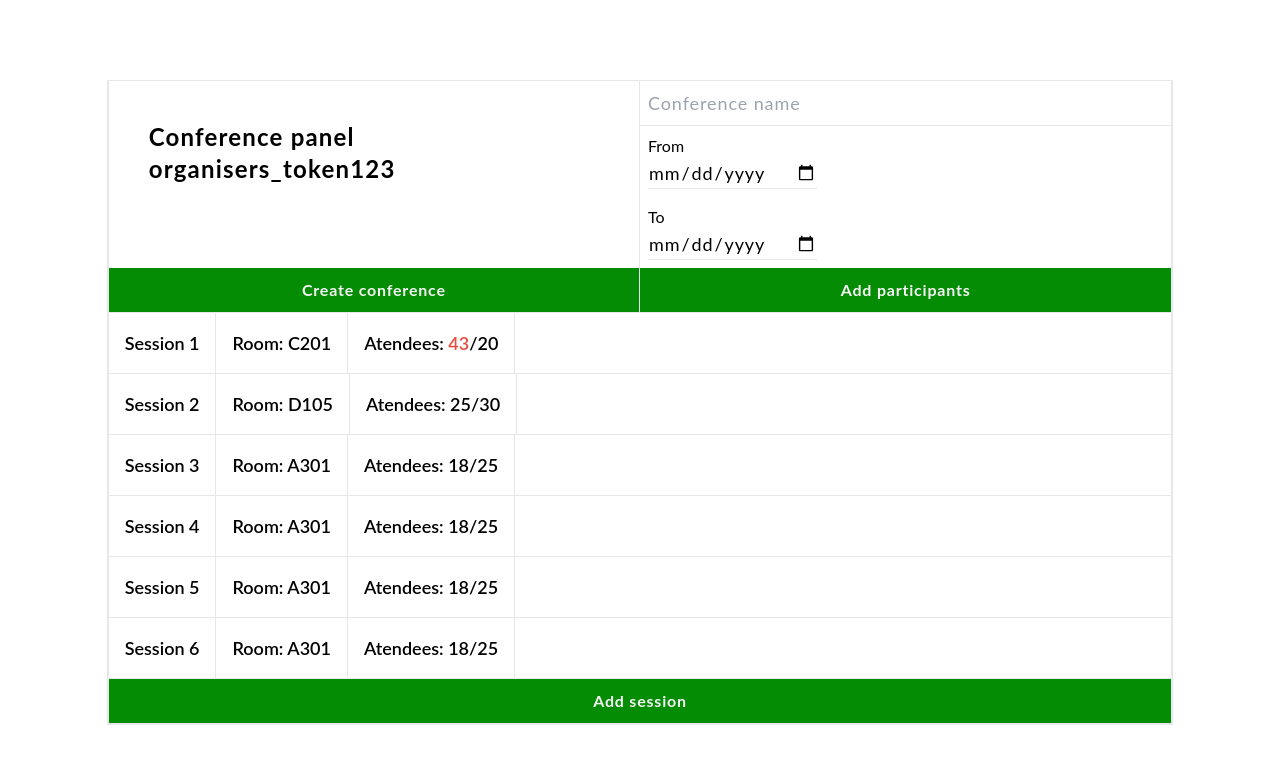
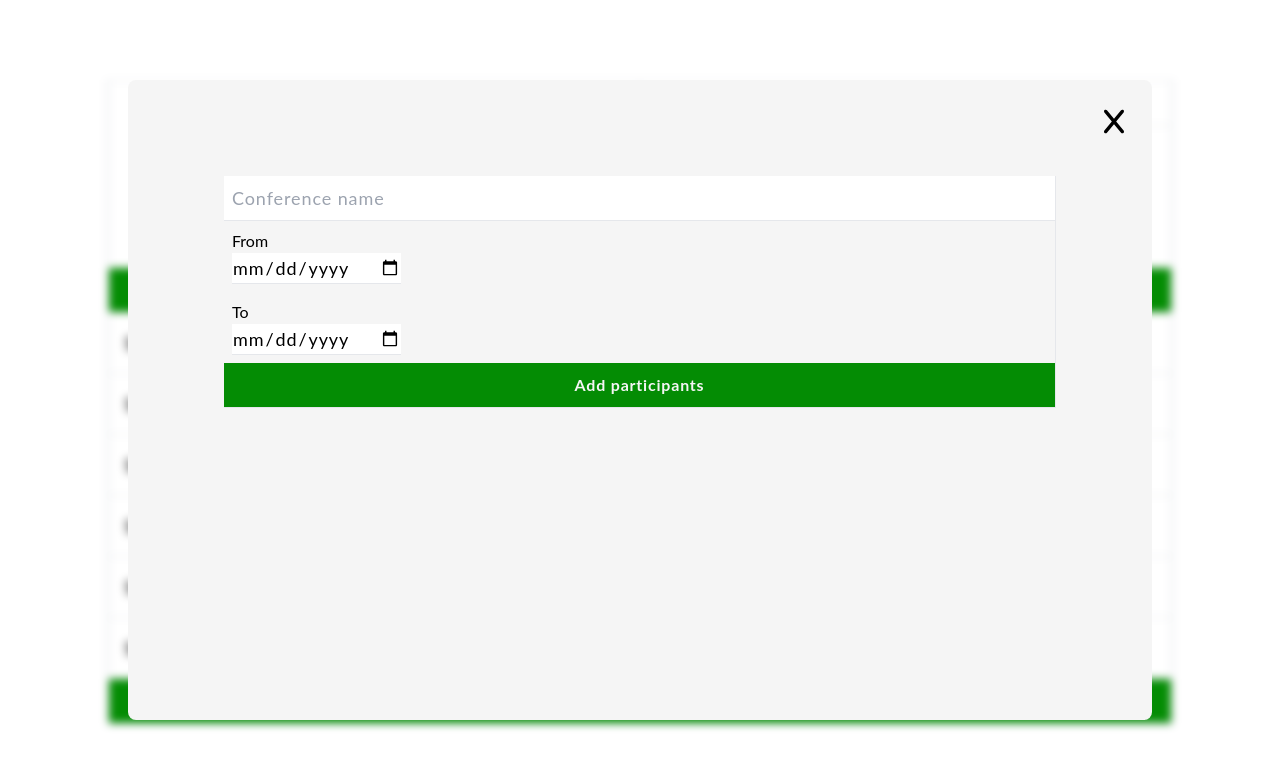
Before and after one commit to jakub-lesniewski/Project-conference-handler, a React (Vite) app in the folder frontend/: page /backoffice in a window 1280 px wide. Shown: the top 768 px of the page. Built offline with nearby package versions, Linux system fonts and the light colour scheme.

Commit message:
divided backoffice into more managable components

```diff
--- a/frontend/src/features/backoffice/Backoffice.jsx
+++ b/frontend/src/features/backoffice/Backoffice.jsx
@@ -1,6 +1,7 @@
 import SessionBox from "./SessionBox";
 import HeaderBox from "./HeaderBox";
 import ConferenceBox from "./ConferenceBox";
+import ModalWindow from "../../ui/ModalWindow";
 
 function Backoffice() {
   return (
@@ -8,6 +9,9 @@ function Backoffice() {
       <HeaderBox />
       <ConferenceBox />
       <SessionBox />
+      <ModalWindow>
+        <ConferenceBox />
+      </ModalWindow>
     </div>
   );
 }
--- a/frontend/src/features/backoffice/HeaderBox.jsx
+++ b/frontend/src/features/backoffice/HeaderBox.jsx
@@ -2,7 +2,7 @@ import SquareButton from "../../ui/SquareButton";
 
 function HeaderBox() {
   return (
-    <header className="flex flex-col justify-between gap-5 border border-t-0">
+    <header className="flex flex-col justify-between gap-5 border border-t-0 text-center">
       <div className="p-10 text-2xl font-bold tracking-wider">
         <h1>Conference panel</h1>
         <h2>organisers_token123</h2>
--- a/frontend/src/ui/InputForm.jsx
+++ /dev/null
@@ -1,41 +0,0 @@
-import { useState } from "react";
-import eyeIcon from "../assets/eyeIcon.svg";
-
-function InputForm({ type = "text", value, name, onChange, error = null }) {
-  const [isPasswordVisible, setPasswordVisible] = useState(false);
-
-  function togglePasswordVisibility() {
-    setPasswordVisible(!isPasswordVisible);
-  }
-
-  return (
-    <div className="relative">
-      <input
-        className={`rounded-md border-2 p-1 pl-3 text-lg transition-all duration-300 focus:border-fmcsGreen focus:outline-none focus:ring-fmcsGreen ${
-          error &&
-          "border-fmcsRed focus:border-fmcsRed focus:outline-none focus:ring-fmcsRed"
-        }`}
-        placeholder={name}
-        type={isPasswordVisible ? "text" : type}
-        value={value}
-        name={name}
-        onChange={onChange}
-        required
-      />
-
-      {type === "password" && (
-        <button type="button" onClick={togglePasswordVisibility} tabIndex="-1">
-          <img
-            src={eyeIcon}
-            alt="toggle token visibility button"
-            className="absolute right-3 top-1/2 -translate-y-1/2 cursor-pointer"
-          />
-        </button>
-      )}
-
-      {error && <p className="absolute pl-1 text-sm text-fmcsRed">{error}</p>}
-    </div>
-  );
-}
-
-export default InputForm;
--- /dev/null
+++ b/frontend/src/ui/ModalWindow.jsx
@@ -0,0 +1,16 @@
+import xIcon from "../assets/x-solid.svg";
+
+function ModalWindow({ children }) {
+  return (
+    <div className="absolute inset-0 z-50 flex items-center justify-center backdrop-blur-sm">
+      <main className="relative h-4/5 w-4/5 rounded-lg bg-fmcsWhite p-24">
+        <button className="absolute right-7 top-7 h-5 w-5">
+          <img src={xIcon} />
+        </button>
+        {children}
+      </main>
+    </div>
+  );
+}
+
+export default ModalWindow;
--- a/frontend/src/ui/SquareButton.jsx
+++ b/frontend/src/ui/SquareButton.jsx
@@ -2,7 +2,7 @@ function SquareButton({ children }) {
   return (
     <button
       type="button"
-      className="border-2 border-fmcsGreen bg-fmcsGreen p-2 font-bold tracking-wider text-fmcsWhite hover:bg-fmcsWhite hover:text-fmcsGreen"
+      className="border-2 border-fmcsGreen bg-fmcsGreen p-2 font-bold tracking-wider text-fmcsWhite transition-all hover:bg-fmcsWhite hover:text-fmcsGreen"
     >
       {children}
     </button>
```
Also changed, not shown: frontend/src/assets/x-solid.svg (added).
